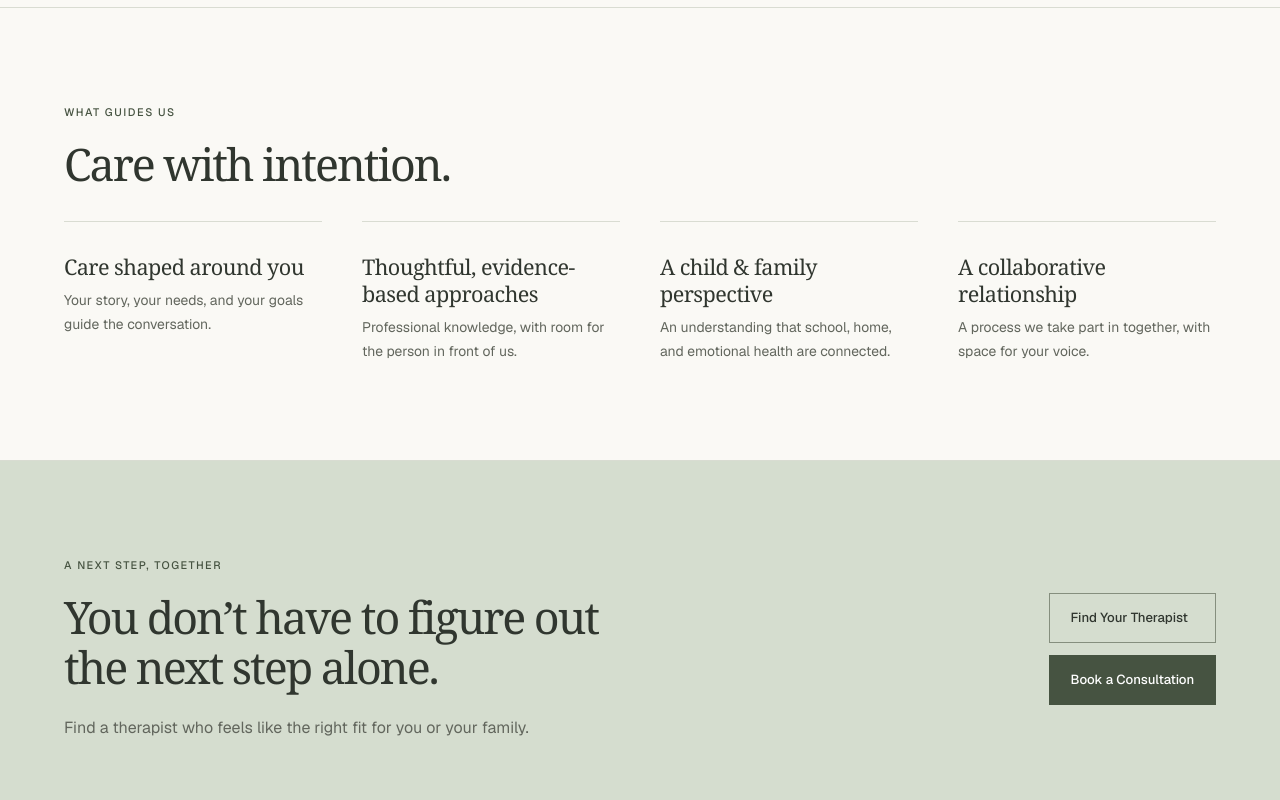
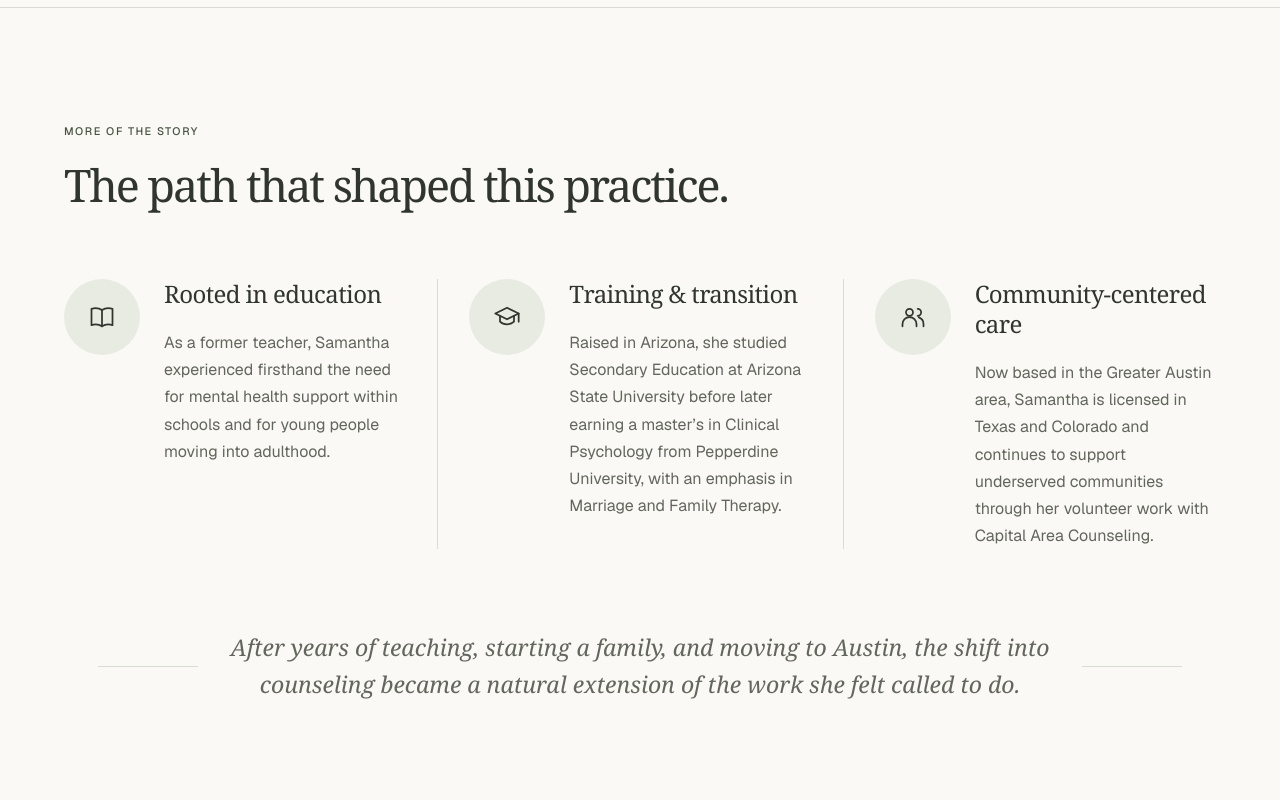
Before and after one commit to AXLT-Studio/bettertogethertherapyco, a Next.js app: page /about in a window 1280 px wide. Shown: the part 1360-2160 px from the top of the page. Built offline with nearby package versions, Linux system fonts and the light colour scheme.

Commit message:
More of the story section

```diff
--- a/src/app/about/page.tsx
+++ b/src/app/about/page.tsx
@@ -3,8 +3,61 @@ import { ClosingCTA } from "@/components/closing-cta";
 import { TherapistPortrait } from "@/components/therapist-portrait";
 import { CTAButton, PageIntro, SectionHeading } from "@/components/ui";
 import { samanthaSerbin, values } from "@/lib/content";
+import styles from "./story.module.css";
 
 export const metadata: Metadata = { title: "About Our Practice" };
+
+const storyItems = [
+  {
+    title: "Rooted in education",
+    body: "As a former teacher, Samantha experienced firsthand the need for mental health support within schools and for young people moving into adulthood.",
+    icon: "book",
+  },
+  {
+    title: "Training & transition",
+    body: "Raised in Arizona, she studied Secondary Education at Arizona State University before later earning a master’s in Clinical Psychology from Pepperdine University, with an emphasis in Marriage and Family Therapy.",
+    icon: "graduation",
+  },
+  {
+    title: "Community-centered care",
+    body: "Now based in the Greater Austin area, Samantha is licensed in Texas and Colorado and continues to support underserved communities through her volunteer work with Capital Area Counseling.",
+    icon: "community",
+  },
+] as const;
+
+function StoryIcon({ icon }: { icon: (typeof storyItems)[number]["icon"] }) {
+  return (
+    <svg
+      viewBox="0 0 24 24"
+      fill="none"
+      stroke="currentColor"
+      strokeWidth="1.5"
+      strokeLinecap="round"
+      strokeLinejoin="round"
+      aria-hidden="true"
+      focusable="false"
+    >
+      {icon === "book" && (
+        <>
+          <path d="M12 6C9 4 6 4 3 5v14c3-1 6-1 9 1 3-2 6-2 9-1V5c-3-1-6-1-9 1Z" />
+          <path d="M12 6v14" />
+        </>
+      )}
+      {icon === "graduation" && (
+        <>
+          <path d="m2 9 10-5 10 5-10 5-10-5Z" />
+          <path d="M6 11v5c3 3 9 3 12 0v-5M22 9v7" />
+        </>
+      )}
+      {icon === "community" && (
+        <>
+          <circle cx="9" cy="8" r="3" />
+          <path d="M3 20v-2a6 6 0 0 1 12 0v2M16 5a3 3 0 0 1 0 6M21 20v-2a6 6 0 0 0-4-5.65" />
+        </>
+      )}
+    </svg>
+  );
+}
 
 export default function AboutPage() {
   return (
@@ -47,6 +100,40 @@ export default function AboutPage() {
           </div>
         </div>
       </section>
+      <section
+        className={`section ${styles.story}`}
+        aria-labelledby="story-title"
+      >
+        <div className={`site-container ${styles.container}`}>
+          <div className={styles.header}>
+            <SectionHeading
+              eyebrow="More of the Story"
+              title="The path that shaped this practice."
+              id="story-title"
+            />
+          </div>
+          <div className={styles.grid}>
+            {storyItems.map((item) => (
+              <article className={styles.item} key={item.title}>
+                <span className={styles.icon} aria-hidden="true">
+                  <StoryIcon icon={item.icon} />
+                </span>
+                <div className={styles.copy}>
+                  <h3>{item.title}</h3>
+                  <p>{item.body}</p>
+                </div>
+              </article>
+            ))}
+          </div>
+          <blockquote className={styles.quote}>
+            <p>
+              After years of teaching, starting a family, and moving to Austin,
+              the shift into counseling became a natural extension of the work
+              she felt called to do.
+            </p>
+          </blockquote>
+        </div>
+      </section>
       <section className="section values-section">
         <div className="site-container">
           <SectionHeading
--- /dev/null
+++ b/src/app/about/story.module.css
@@ -0,0 +1,156 @@
+.story {
+  padding-block: 4.5rem 5rem;
+  border-top: 1px solid var(--line);
+  background: var(--background);
+}
+
+.container {
+  width: min(calc(100% - max(var(--gutter), 1.5rem) * 2), 1280px);
+}
+
+.header {
+  margin-bottom: 3rem;
+}
+
+.header :global(.section-heading) {
+  margin-bottom: 0;
+}
+
+.header :global(.eyebrow) {
+  margin-bottom: 1.25rem;
+}
+
+.grid {
+  --story-gap: 2.75rem;
+  display: grid;
+  gap: var(--story-gap);
+}
+
+.item {
+  position: relative;
+  display: grid;
+  grid-template-columns: 4rem minmax(0, 1fr);
+  column-gap: 1.5rem;
+  align-items: start;
+}
+
+.item + .item::before {
+  content: "";
+  position: absolute;
+  top: calc(var(--story-gap) / -2);
+  left: 0;
+  width: 100%;
+  height: 1px;
+  background: var(--line);
+}
+
+.icon {
+  display: grid;
+  place-items: center;
+  width: 4rem;
+  height: 4rem;
+  border-radius: 50%;
+  background: var(--sage);
+  color: var(--foreground);
+}
+
+.icon svg {
+  width: 1.75rem;
+  height: 1.75rem;
+}
+
+.copy {
+  max-width: 40rem;
+}
+
+.copy h3 {
+  font-size: 1.5rem;
+}
+
+.copy p {
+  margin-top: 1.25rem;
+  line-height: 1.7;
+}
+
+.quote {
+  max-width: 51.25rem;
+  margin: 4rem auto 0;
+  text-align: center;
+}
+
+.quote p {
+  color: var(--muted);
+  font-family: var(--font-serif);
+  font-size: clamp(1.25rem, 1.8vw, 1.75rem);
+  font-style: italic;
+  line-height: 1.6;
+}
+
+@media (max-width: 359px) {
+  .item {
+    grid-template-columns: minmax(0, 1fr);
+    row-gap: 1.25rem;
+  }
+}
+
+@media (min-width: 768px) {
+  .story {
+    padding-block: 6rem 6.5rem;
+  }
+
+  .header {
+    margin-bottom: 3.5rem;
+  }
+
+  .grid {
+    --story-gap: 3rem;
+  }
+
+  .item {
+    grid-template-columns: 4.75rem minmax(0, 1fr);
+  }
+
+  .icon {
+    width: 4.75rem;
+    height: 4.75rem;
+  }
+}
+
+@media (min-width: 1200px) {
+  .story {
+    padding-block: clamp(7rem, 9vw, 8.5rem) clamp(7rem, 8vw, 8.125rem);
+  }
+
+  .header {
+    margin-bottom: 4.25rem;
+  }
+
+  .grid {
+    --story-gap: clamp(3.5rem, 5vw, 5rem);
+    grid-template-columns: repeat(3, minmax(0, 1fr));
+  }
+
+  .item + .item::before {
+    top: 0;
+    bottom: 0;
+    left: calc(var(--story-gap) / -2);
+    width: 1px;
+    height: auto;
+  }
+
+  .quote {
+    display: grid;
+    grid-template-columns: 6.25rem minmax(0, 51.25rem) 6.25rem;
+    align-items: center;
+    gap: 2rem;
+    max-width: 67.75rem;
+    margin-top: 5rem;
+  }
+
+  .quote::before,
+  .quote::after {
+    content: "";
+    height: 1px;
+    background: var(--line);
+  }
+}
```
